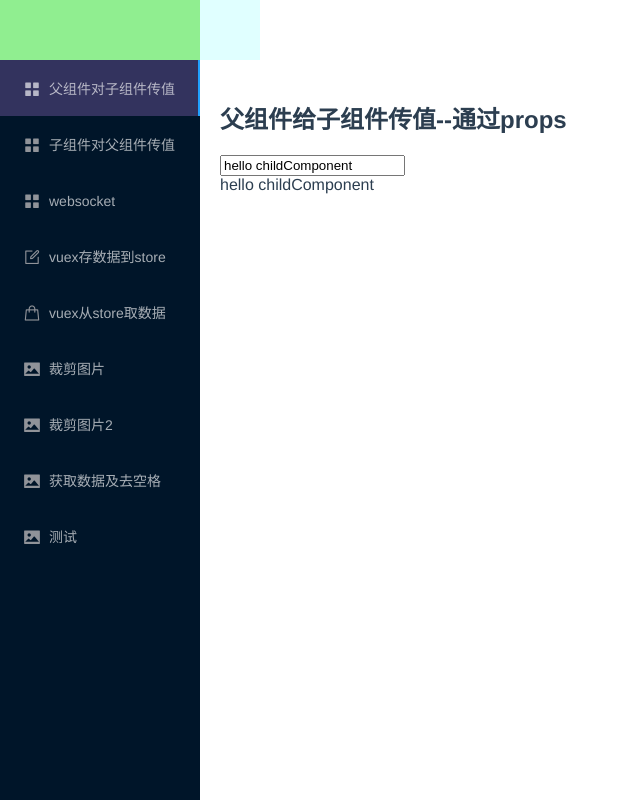
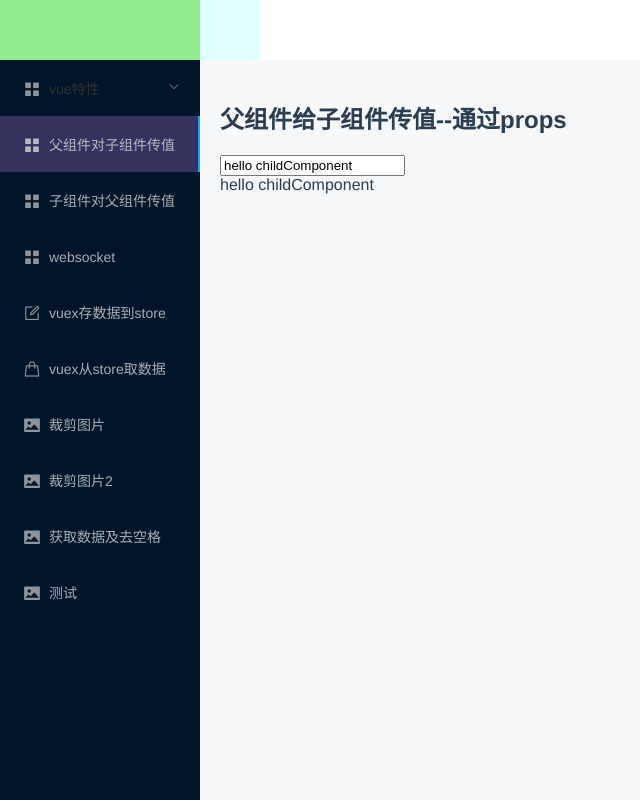
Before and after one commit to ClausLiang/elementAndVueDemo, a Vue app: page /#/websocket in a window 1280 px wide. Both pictures are taken after a click on the button "登录". Shown: the whole page, without its empty margins (0-640 px from the left). Built offline with nearby package versions, Linux system fonts and the light colour scheme.

Commit message:
子菜单结构

```diff
--- a/src/components/Index.vue
+++ b/src/components/Index.vue
@@ -5,6 +5,13 @@
 
       </div>
       <el-menu :default-active="currentMenu" class="el-menu-vertical-demo" router :collapse="menuCollapse">
+        <el-submenu>
+          <template slot="title">
+            <i class="el-icon-menu"></i>
+            <span>vue特性</span>
+          </template>
+          <el-menu-item index="/tt">父子组件之间传值</el-menu-item>
+        </el-submenu>
         <el-menu-item index="/fatherToSon">
           <i class="el-icon-menu"></i>
           <span slot="title">父组件对子组件传值</span>
@@ -115,9 +122,11 @@
     }
     .main-content{
       flex: 1;
+      background: #f6f8f9;
       .header{
         height: 60px;
         position: relative;
+        background: #fff;
         .switch{
           position: absolute;
           left: 0;
```
